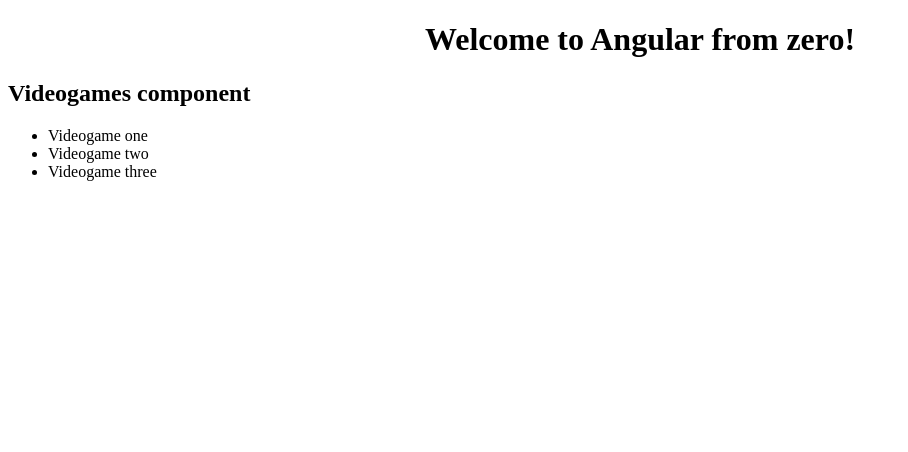
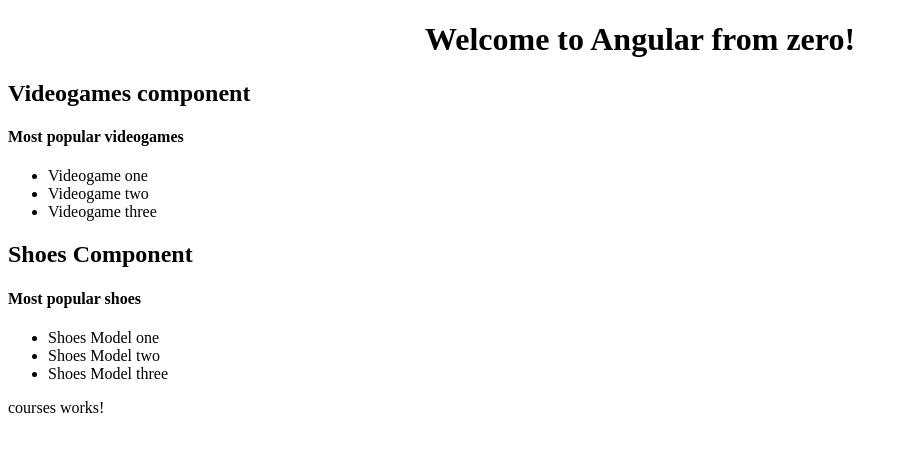
Before and after one commit to JonaMG0812/Angular-from-zero, an Angular app: page / in a window 1280 px wide. Shown: the top 452 px of the page, without its empty margins (0-908 px from the left). Built offline with nearby package versions, Linux system fonts and the light colour scheme.

Commit message:
Creating components
Manually and console

```diff
--- a/src/app/app.component.html
+++ b/src/app/app.component.html
@@ -5,3 +5,5 @@
   </h1>
 </div>
 <videogame></videogame>
+<shoes></shoes>
+<courses></courses>
--- a/src/app/app.module.ts
+++ b/src/app/app.module.ts
@@ -3,11 +3,15 @@
 
 import { AppComponent } from './app.component';
 import { VideogameComponent } from './videogame/videogame.component';
+import { ShoesComponent} from './shoes/shoes.component';
+import { CoursesComponent } from './courses/courses.component';
 
 @NgModule({
   declarations: [
     AppComponent,
-    VideogameComponent
+    VideogameComponent,
+    ShoesComponent,
+    CoursesComponent
   ],
   imports: [
     BrowserModule
--- /dev/null
+++ b/src/app/courses/courses.component.html
@@ -0,0 +1,3 @@
+<p>
+  courses works!
+</p>
--- /dev/null
+++ b/src/app/courses/courses.component.ts
@@ -0,0 +1,15 @@
+import { Component, OnInit } from '@angular/core';
+
+@Component({
+  selector: 'courses',
+  templateUrl: './courses.component.html',
+  styleUrls: ['./courses.component.css']
+})
+export class CoursesComponent implements OnInit {
+
+  constructor() { }
+
+  ngOnInit() {
+  }
+
+}
--- /dev/null
+++ b/src/app/shoes/shoes.component.html
@@ -0,0 +1,7 @@
+<h2>{{ ShoesTitle }}</h2>
+<h4> {{ ShoesList }} </h4>
+<ul>
+    <li>Shoes Model one</li>
+    <li>Shoes Model two</li>
+    <li>Shoes Model three</li>
+</ul>
--- /dev/null
+++ b/src/app/shoes/shoes.component.ts
@@ -0,0 +1,20 @@
+import {Component} from '@angular/core'
+
+@Component({
+    selector: 'shoes',
+    templateUrl: './shoes.component.html'
+})
+
+export class ShoesComponent {
+    public ShoesTitle: string = 'Shoes Component';
+    public ShoesList: string = 'Most popular shoes';
+
+    /*
+    constructor(){
+        this.ShoesTitle = 'Videogames component';
+        this.ShoesList = 'Most popular videogames'
+        console.log('Your component shoes.component is loaded');
+    }
+    */
+
+}
--- a/src/app/videogame/videogame.component.html
+++ b/src/app/videogame/videogame.component.html
@@ -1,4 +1,5 @@
-<h2> Videogames component </h2>
+<h2> {{ title }} </h2>
+<h4> {{ list }} </h4>
 <ul>
     <li>Videogame one</li>
     <li>Videogame two</li>
--- a/src/app/videogame/videogame.component.ts
+++ b/src/app/videogame/videogame.component.ts
@@ -6,7 +6,12 @@
 })
 
 export class VideogameComponent{
+    public title: string;
+    public list: string;
+
     constructor(){
+        this.title = 'Videogames component';
+        this.list = 'Most popular videogames'
         console.log('Your component videogame.component is loaded');
     }
 }
```
Also changed, not shown: src/app/courses/courses.component.css (added), 1 other file (tests, documents, lock files or other folders).
